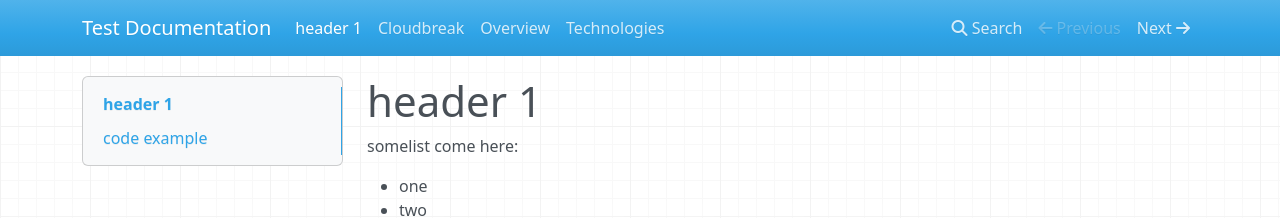
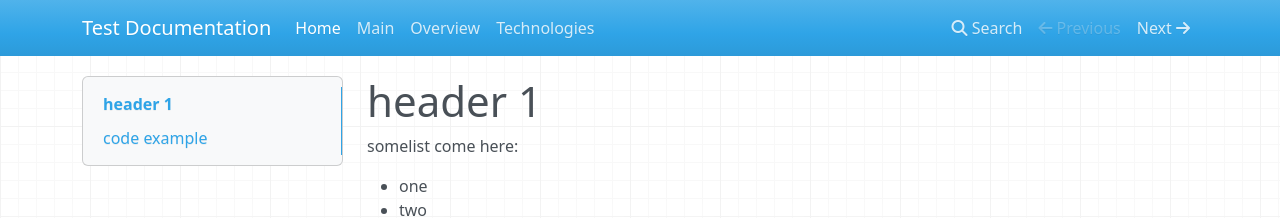
Before and after one commit to lalyos/rtfd-test, an MkDocs documentation site: the page built from docs/index.md, in a window 1280 px wide. Shown: the top 218 px of the page. Built offline with MkDocs 1.6.1, drawn with Linux system fonts in a browser that asks for light colours; nearby versions of some CDN libraries; old or Windows-style settings are respelled for this version of MkDocs; part of the change alters nothing that is shown.

Commit message:
pages added to mkdocs.yml

```diff
--- a/mkdocs.yml
+++ b/mkdocs.yml
@@ -1 +1,6 @@
 site_name: Test Documentation
+pages:
+- [index.md, Home]
+- [main.md, Main]
+- [overview.md, Overview]
+- [technologies.md, Technologies]
```
